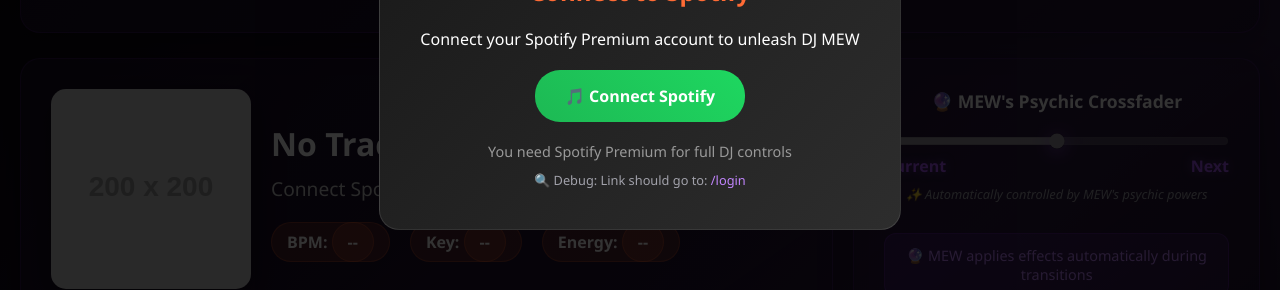
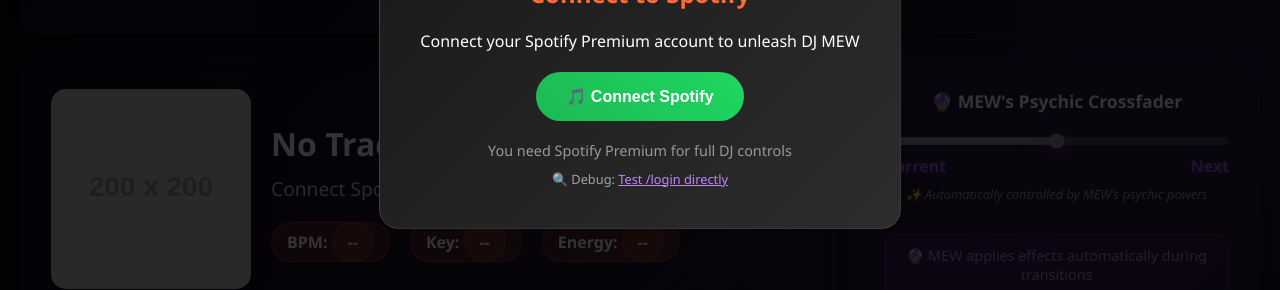
Before and after one commit to ImNovaBot/mewdj, a website: page public/index.html in a window 1280 px wide. Shown: the part 318-608 px from the top of the page. Drawn offline with Linux system fonts and the light colour scheme; no server answers; placeholder pictures from the web are drawn by us.

Commit message:
🔧 Fix Connect Spotify Button Redirect Issue
🎯 Problem: Button click changes URL but doesn't redirect to Spotify

🛠️ Changes Made:
- Changed <a> tag to <button> with explicit window.location.href redirect
- Added proper button styling (border: none, cursor: pointer)
- Enhanced server logging to debug redirect process
- Added direct /login test link for debugging
- Better error handling if CLIENT_ID missing
- More detailed console logging for troubleshooting

🔍 Testing:
- Button should now properly redirect to Spotify auth page
- Added debug link to test /login endpoint directly
- Server logs will show if redirect is being sent correctly

```diff
--- a/public/index.html
+++ b/public/index.html
@@ -212,10 +212,10 @@
             <div class="modal-content">
                 <h2>Connect to Spotify</h2>
                 <p>Connect your Spotify Premium account to unleash DJ MEW</p>
-                <a href="/login" class="connect-btn" onclick="console.log('🔗 Connecting to Spotify...'); return true;">🎵 Connect Spotify</a>
+                <button class="connect-btn" onclick="console.log('🔗 Connecting to Spotify...'); window.location.href = '/login'; return false;">🎵 Connect Spotify</button>
                 <p class="note">You need Spotify Premium for full DJ controls</p>
                 <div style="margin-top: 10px; font-size: 0.8rem; color: #a1a1aa;">
-                    🔍 Debug: Link should go to: <span style="color: #c084fc;">/login</span>
+                    🔍 Debug: <a href="/login" style="color: #c084fc; text-decoration: underline;" target="_blank">Test /login directly</a>
                 </div>
             </div>
         </div>
--- a/public/style.css
+++ b/public/style.css
@@ -671,9 +671,12 @@
     background: linear-gradient(45deg, #1db954, #1ed760);
     color: white;
     text-decoration: none;
+    border: none;
     border-radius: 25px;
     font-weight: bold;
+    font-size: 1rem;
     margin: 20px 0;
+    cursor: pointer;
     transition: all 0.3s ease;
 }
 
```
Also changed, not shown: server.js (+19 -10 lines).
